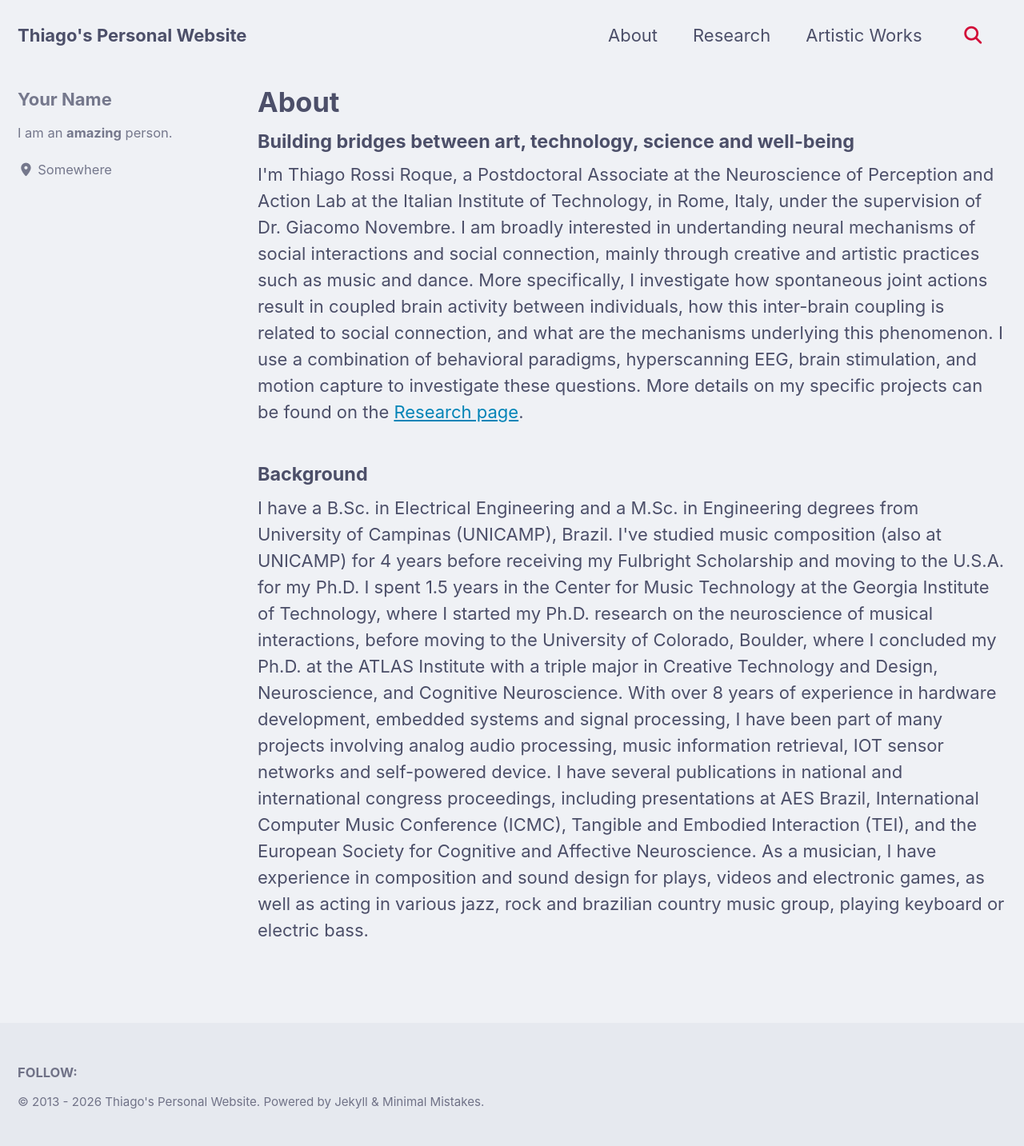
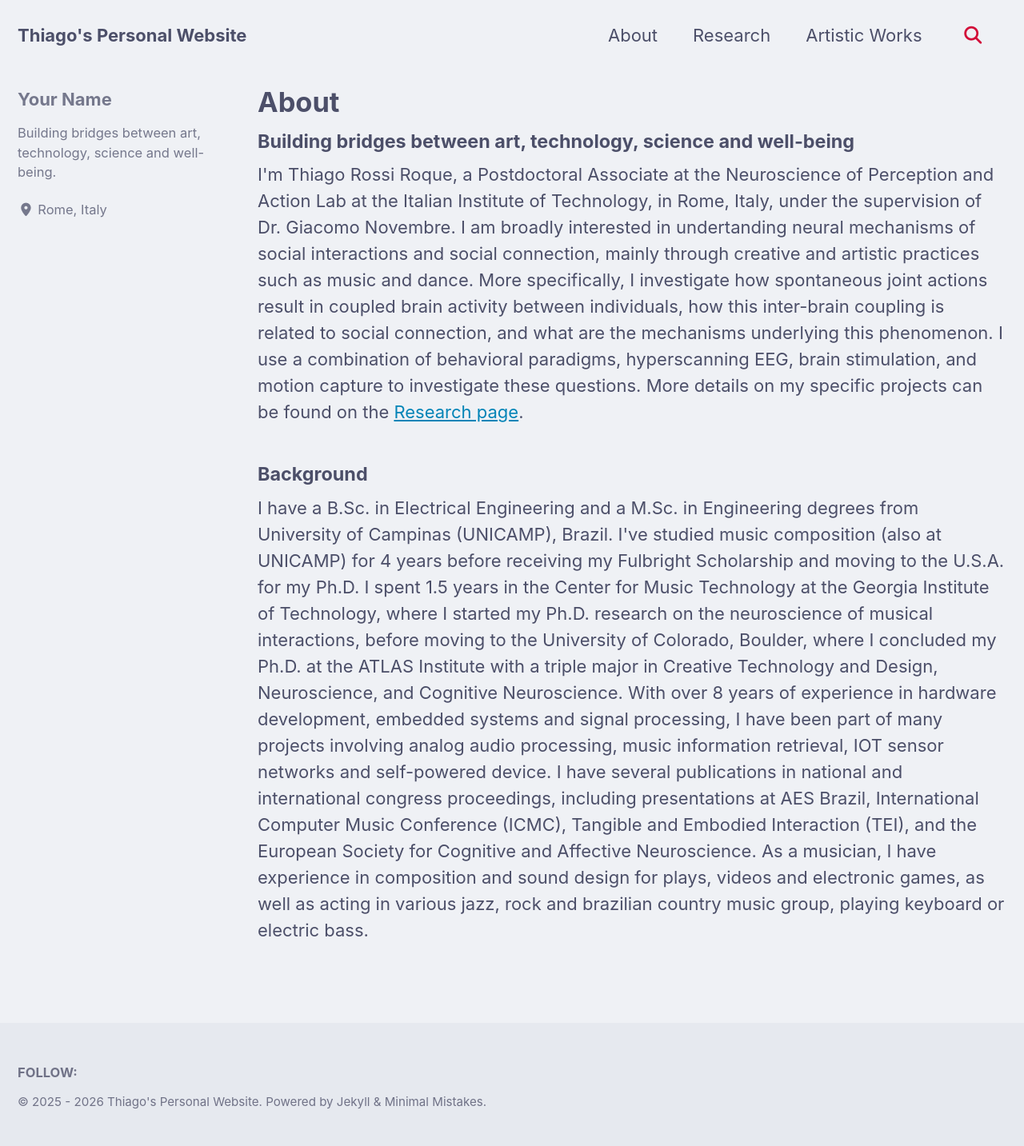
Before and after one commit to thiagorroque/thiagorroque.github.io, a Jekyll site: the page built from about.html, in a window 1280 px wide. Shown: the whole page at 80% size. Built offline with Jekyll 4.4.1, drawn with Linux system fonts in a browser that asks for light colours; cached includes are drawn as plain includes.

Commit message:
try again

```diff
--- a/_config.yml
+++ b/_config.yml
@@ -116,8 +116,8 @@ analytics:
 author:
   name             : "Your Name"
   avatar           : # path of avatar image, e.g. "/assets/images/bio-photo.jpg"
-  bio              : "I am an **amazing** person."
-  location         : "Somewhere"
+  bio              : "Building bridges between art, technology, science and well-being."
+  location         : "Rome, Italy"
   email            :
   # fediverse      : "@you@instance.social"  # used for fediverse:creator meta tag
   links:
@@ -162,7 +162,7 @@ footer:
     - label: "Instagram"
       icon: "fab fa-fw fa-instagram"
       # url:
-  since: "2013"
+  since: "2025"
 
 
 # Reading Files
```
